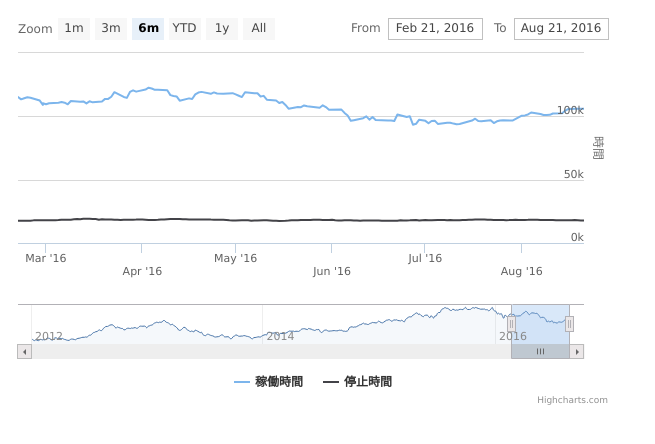
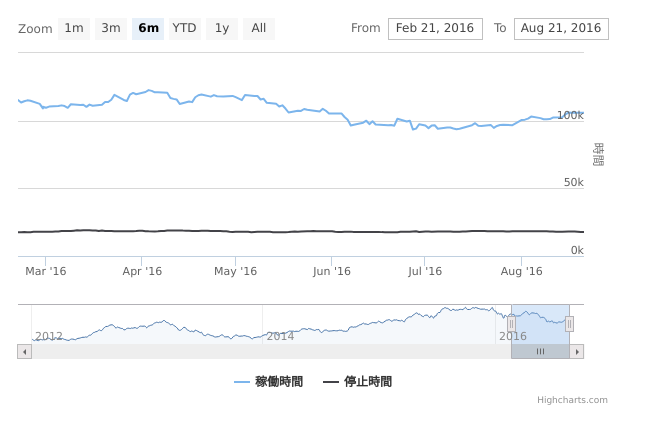
Before and after one commit to codegrid/2016-highstock, a website: page 01/demo_highstock01.html in a window 1280 px wide. Shown: the whole page, without its empty margins (0-655 px from the left). Drawn offline with Linux system fonts and the light colour scheme.

Commit message:
staggerLinesを削除

```diff
--- a/01/demo_highstock01.html
+++ b/01/demo_highstock01.html
@@ -39,12 +39,6 @@ var chart = new Highcharts.StockChart({
     }
   ],
 
-  xAxis: {
-    labels: {
-      staggerLines: 2
-    }
-  },
-
   // Zoom の３つ目のボタンを選択
   rangeSelector: {selected: 2},
 
```
